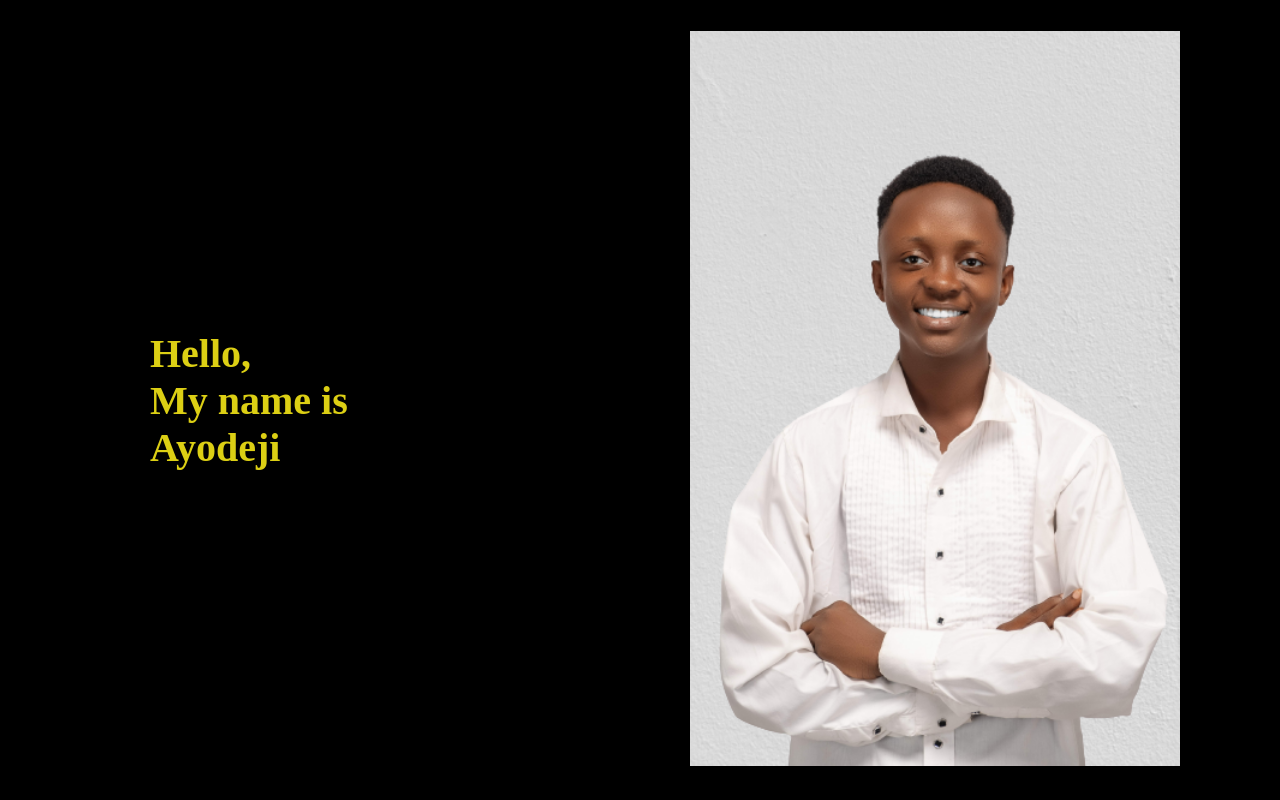
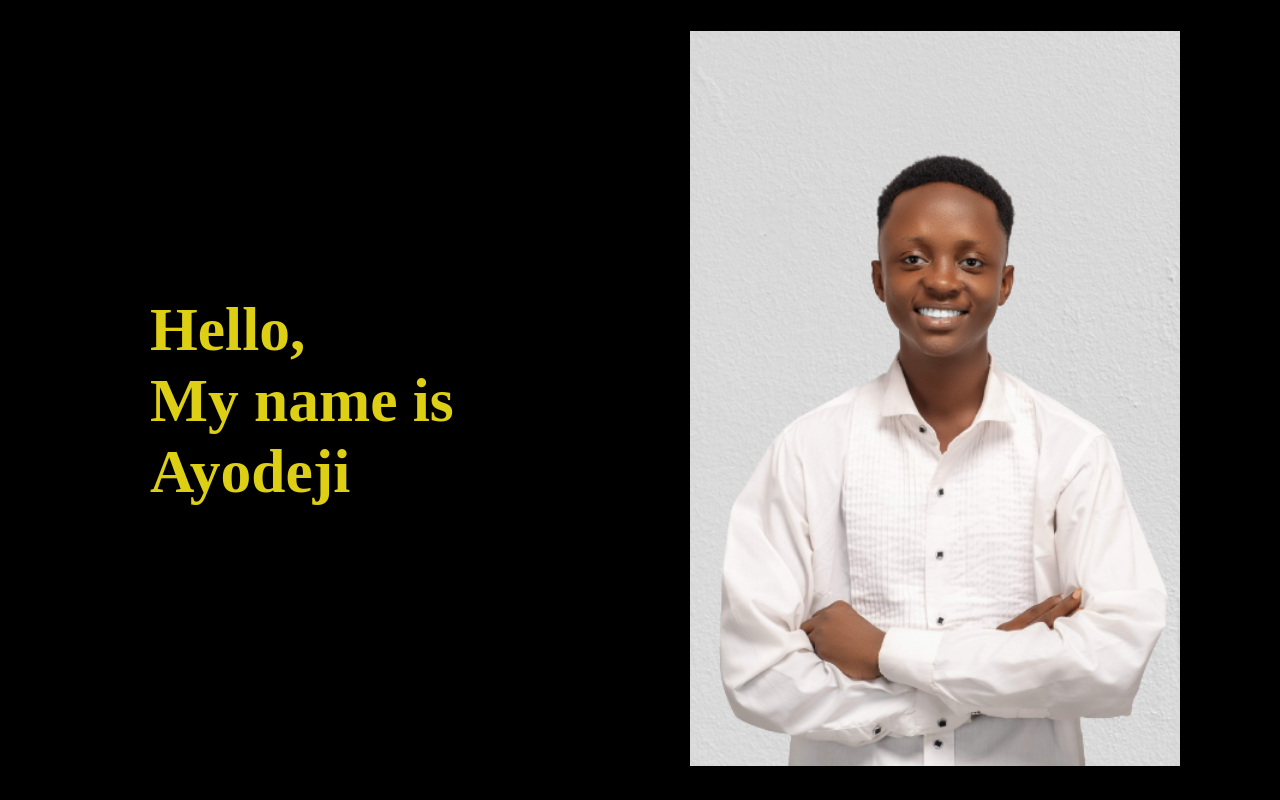
Before and after one commit to Ayordeji/Text_reveal_animation, a plain HTML site: page index.html in a window 1280 px wide. Drawn offline with Linux system fonts and the light colour scheme.

Commit message:
Third Commit

```diff
--- a/style.css
+++ b/style.css
@@ -19,7 +19,7 @@ body {
 }
 
 h1 {
-  font-size: 40px;
+  font-size: clamp(1.39rem, 4.8vw, 6rem);
   position: relative;
   display: inline-block;
   animation: text_reveal 0.5s ease forwards;
```
